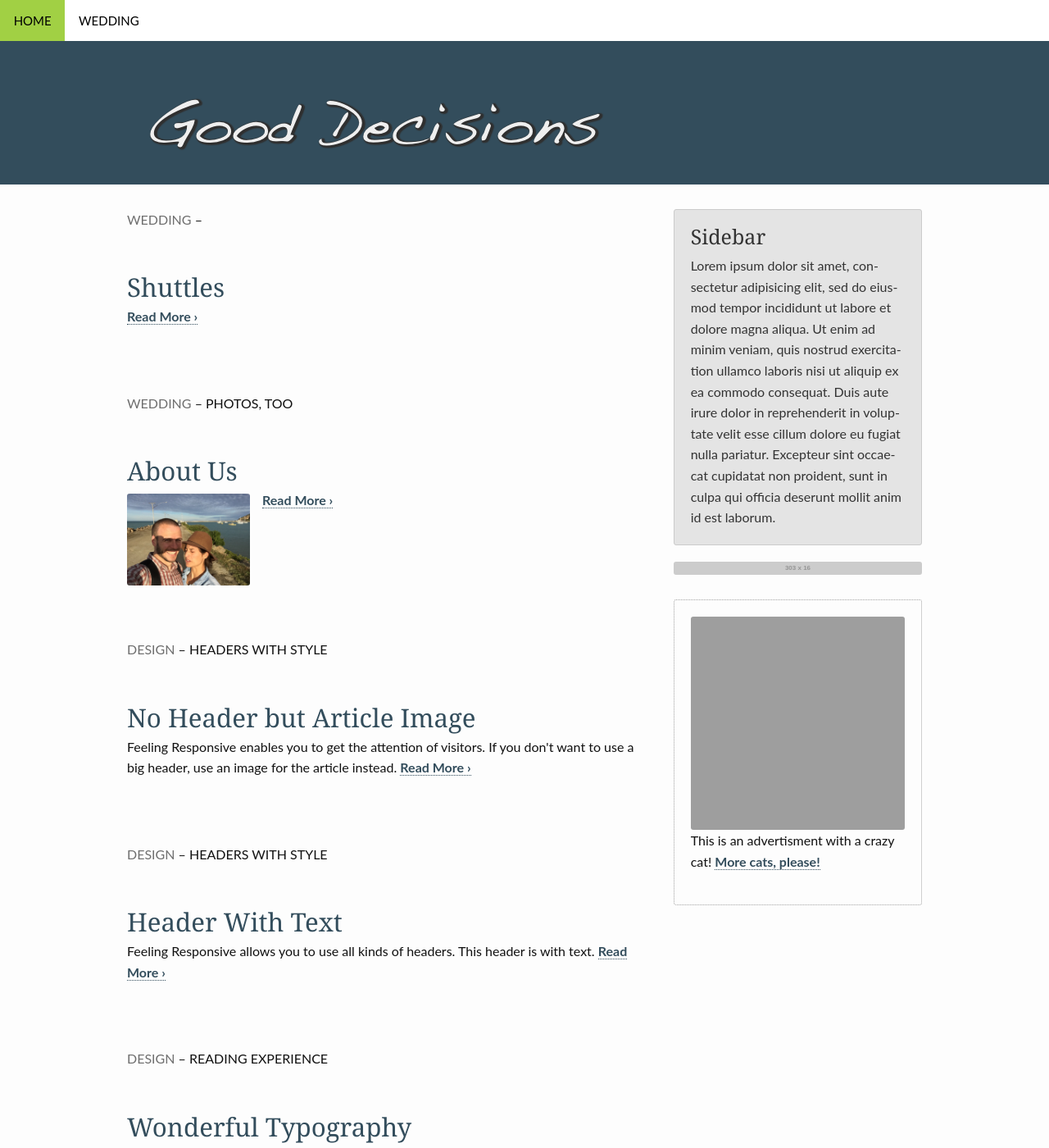
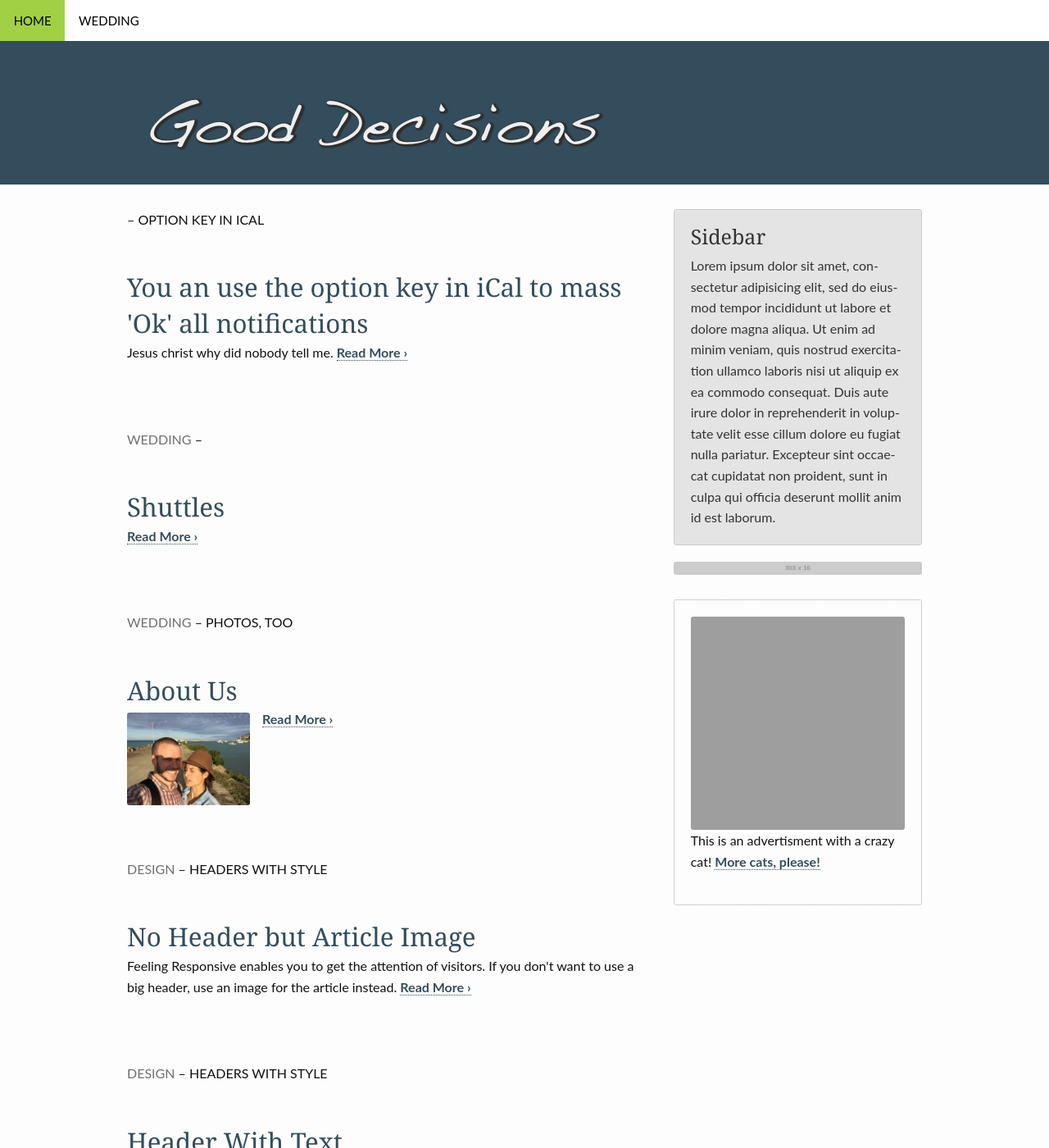
Before and after one commit to markjeffreymiller/gooddecisions.me, a Jekyll site: the page built from blog/index.html, in a window 1280 px wide and 1400 px high. Shown: the whole window at 82% size. Built offline with Jekyll 4.4.1, drawn with Linux system fonts in a browser that asks for light colours; the list of posts is cut into pages by our own code; some of the changed text lies outside the part shown; grey boxes are pictures that could not be loaded.

```diff
--- /dev/null
+++ b/_posts/2015-09-22-option-ical.md
@@ -0,0 +1,30 @@
+---
+layout: page
+subheadline:  "Option Key in iCal"
+title:  "You an use the option key in iCal to mass 'Ok' all notifications"
+teaser: "Jesus christ why did nobody tell me."
+tags:
+    - tech
+    - mac
+    - lpt
+header: no
+image:
+    title: unsplash_eagle.jpg
+    caption: This is a caption for the header image with link
+    caption_url: https://unsplash.com/
+---
+First turn of the header with `header: no`. Than add an image to with the following code. The caption is optional.
+
+~~~
+header: no
+image:
+    title: unsplash_eagle.jpg
+    caption: This is a caption for the header image with link
+    caption_url: https://unsplash.com/
+~~~
+
+
+### All Header-Styles
+{: .t60 }
+
+{% include list-posts.html tag='header' %}
```
Also changed, not shown: index.md (+1 -20 lines), _configDev.yml (renamed from _config_dev.yml), pages/_shuttles.md (added), pages/_wedding.md (renamed from pages/wedding.md), pages/shuttles.md (deleted).
